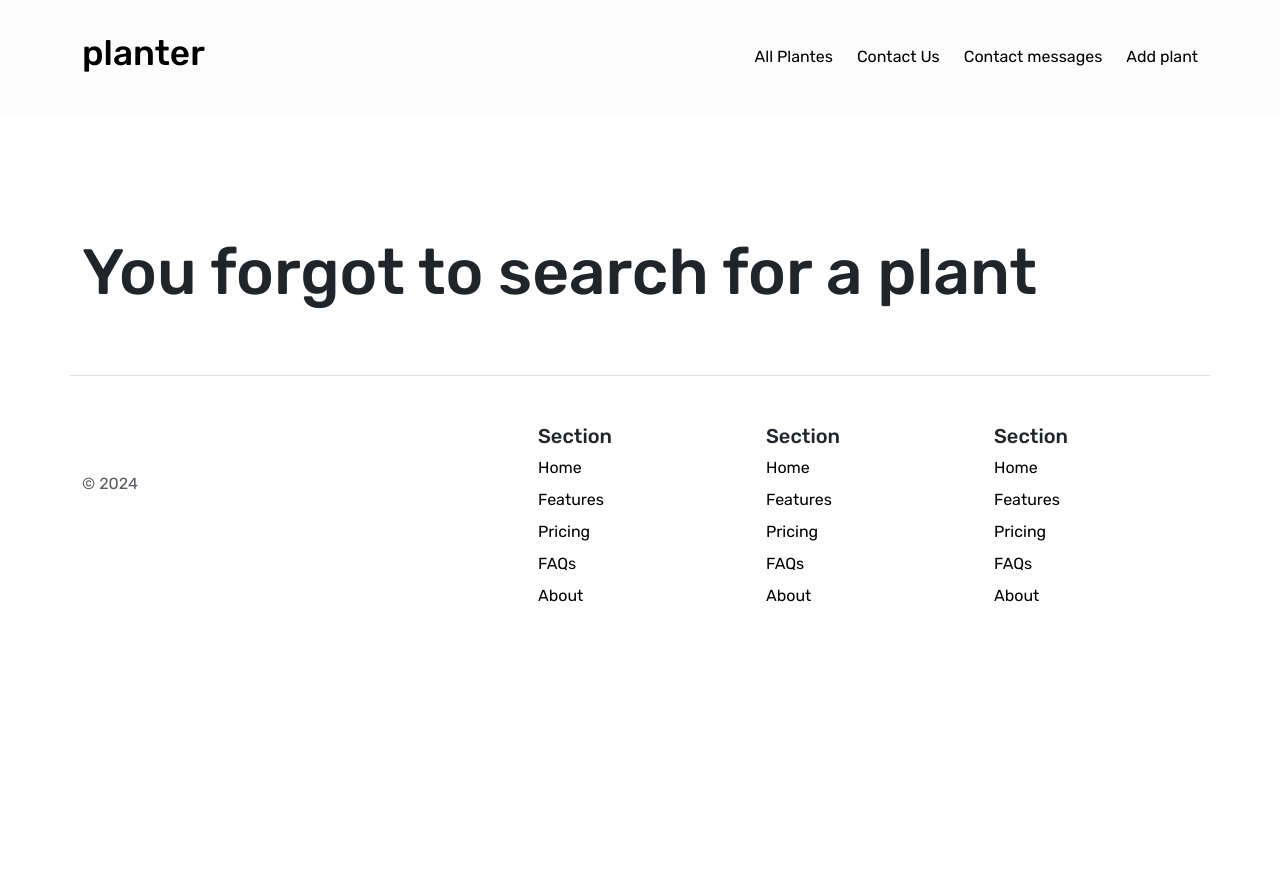
After one commit to T-Python-June-24/LAB-ORM-PLANTEER-1, a Django app: page /plants/search/ in a window 1280 px wide. The commit adds this page. Run offline with Django 5.2, Linux system fonts and the light colour scheme.

Commit message:
added search page

```diff
--- a/Planteer/main/templates/main/base.html
+++ b/Planteer/main/templates/main/base.html
@@ -27,7 +27,7 @@
         <a class="navbar-brand" href="/"><h2 class="top-logo">planter</h2></a>
 
         <button class="navbar-toggler" type="button" data-bs-toggle="collapse" data-bs-target="#navbarsExample07" aria-controls="navbarsExample07" aria-expanded="false" aria-label="Toggle navigation">
-          <span class="navbar-toggler-icon"></span>
+          <span class="navbar-toggler-icon" style="background-color: rgb(50, 50, 50);"></span>
         </button>
 
         <div class="collapse navbar-collapse justify-content-end" id="navbarsExample07">
--- /dev/null
+++ b/Planteer/plants/templates/plants/plants_search.html
@@ -0,0 +1,35 @@
+{% extends 'main/base.html' %}
+
+{% block title %} Search plants{% endblock %}
+
+{% block content %}
+{%if not searched%}
+<!-- when the user tap empty search , or when accses the url dirctly -->
+<h1>You forgot to search for a plant</h1>
+{%else%}
+{%if plant%}
+<h1>results for {{searched}}</h1>
+<h6>found results : {{ count }} plants</h6>
+<br/>
+<div class="row mt-5 row-cols-1 row-cols-md-3 g-4">
+
+{% for plant in plant %}
+    <div class="col">
+        <div class="d-flex flex-column justify-content-start align-items-start h-100 p-4 shadow">
+            <img src="{{plant.image.url}}" class="w-100" >
+
+            <a href="{%url 'plants:plant_detail' plant.id%}"><h3>{{plant.name}}</h3></a>
+
+            <h5> {{plant.category}}</h5>
+        </div>
+    </div>
+{% endfor %}
+</div>
+{%else%}
+<!-- when the user tap empty search , or when accses the url dirctly -->
+
+<h1>no result were found for {{searched}}</h1>
+{%endif%}
+{%endif%}
+
+{% endblock %}
--- a/Planteer/plants/urls.py
+++ b/Planteer/plants/urls.py
@@ -10,5 +10,6 @@ urlpatterns = [
     path('new/', views.add_plant, name="add_plant"),
     path('<plant_id>/update/', views.update_plant, name="update_plant"),
     path('<plant_id>/delete/', views.delete_plant, name="delete_plant"),
+    path('search/', views.plants_search , name="plants_search"),
 
 ]
--- a/Planteer/plants/views.py
+++ b/Planteer/plants/views.py
@@ -47,3 +47,11 @@ def update_plant (request:HttpRequest,plant_id:int):
             return redirect('plants:plant_detail',plant_id=plant.id)
 
         return render(request,"plants/update_plant.html",{"plant":plant})
+def plants_search(request:HttpRequest):
+     if request.method=="POST":
+          searched=request.POST['searched']
+          plant = Plant.objects.filter(name__contains=searched)
+          count=len(plant)
+          return render(request, 'plants/plants_search.html',{'searched':searched, 'plant':plant , 'count':count})
+     else:
+          return render(request, 'plants/plants_search.html')
```
Also changed, not shown: Planteer/main/templates/main/index.html (+10 -5 lines), Planteer/main/static/css/main.css (line endings or trailing spaces), Planteer/media/images/pexels-195923215-11473830.jpg (added), Planteer/media/images/pexels-karolina-grabowska-4594080.jpg (added), Planteer/media/images/pexels-tkirkgoz-16590171.jpg (added).
